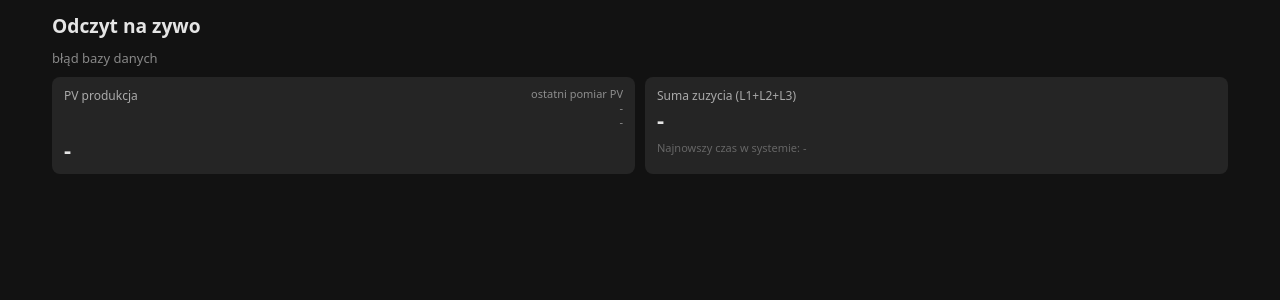
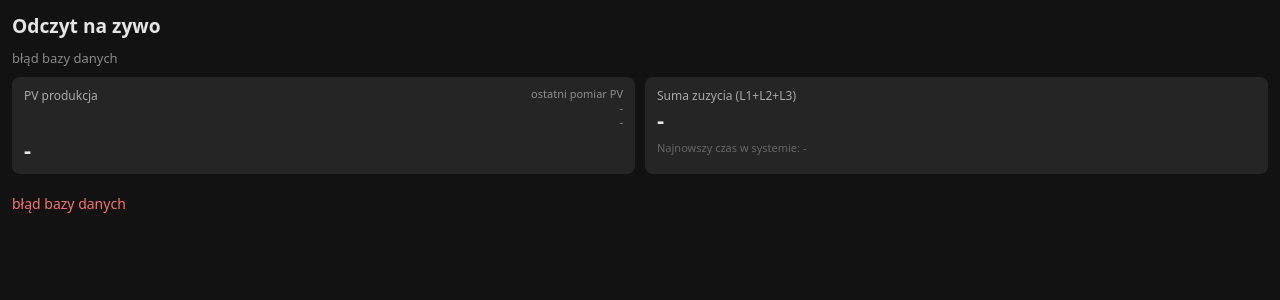
Before and after one commit to DybaMati/str_liczniki, a FastAPI app: page /live in a window 1280 px wide. Shown: the part 61-361 px from the top of the page. Run offline with FastAPI, Linux system fonts and the light colour scheme.

Commit message:
feat(live): pelna szerokosc karty, wykres 2x wyzszy, tooltip ciemny, szkielety Tomek/Lonia/Henia
Made-with: Cursor

```diff
--- a/templates/live.html
+++ b/templates/live.html
@@ -1,4 +1,10 @@
 {% extends "base.html" %}
+{% block head %}
+<style>
+/* Szerszy uklad na /live — wykresy na calej szerokosci karty */
+main { max-width: min(100%, 1600px); }
+</style>
+{% endblock %}
 {% block content %}
 <style>
 .pv-top{display:grid;grid-template-columns:repeat(auto-fit,minmax(200px,1fr));gap:10px;margin-bottom:12px}
@@ -12,8 +18,8 @@
 .pv-meta{color:#888;font-size:13px;margin:0 0 10px}
 .pv-loading{color:#93c5fd;font-size:13px;margin:0 0 8px}
 
-.meter-grid{display:grid;grid-template-columns:repeat(auto-fit,minmax(260px,1fr));gap:12px;margin-top:10px}
-.meter-card{background:rgba(255,255,255,0.06);border:1px solid #333;border-radius:10px;padding:12px}
+.meter-grid{display:grid;grid-template-columns:1fr;gap:16px;margin-top:10px;width:100%}
+.meter-card{background:rgba(255,255,255,0.06);border:1px solid #333;border-radius:10px;padding:12px;width:100%;max-width:100%}
 .meter-head{display:flex;justify-content:space-between;align-items:flex-start;gap:10px;margin-bottom:10px}
 .meter-title{font-size:16px;font-weight:600;margin:0}
 .meter-upd{font-size:11px;color:#8d8d8d;text-align:right;line-height:1.2}
@@ -25,7 +31,14 @@
 .meter-row span{font-size:15px;font-variant-numeric:tabular-nums}
 .spark-wrap{margin-top:8px}
 .spark-wrap b{display:block;font-size:12px;color:#a9a9a9;font-weight:500;margin-bottom:4px}
-.spark{width:100%;height:120px;min-height:120px;background:#161616;border:1px solid #2b2b2b;border-radius:6px;display:block}
+.spark{width:100%;height:240px;min-height:240px;background:#161616;border:1px solid #2b2b2b;border-radius:6px;display:block}
+.meter-skel .sk-line{height:14px;border-radius:4px;background:linear-gradient(90deg,#2a2a2a 0%,#3a3a3a 50%,#2a2a2a 100%);background-size:200% 100%;animation:sk-sh 1.2s ease-in-out infinite}
+.meter-skel .sk-line.w40{width:40%}
+.meter-skel .sk-line.w60{width:60%}
+.meter-skel .sk-line.w80{width:80%}
+.meter-skel .sk-chart{height:240px;border-radius:6px;background:linear-gradient(90deg,#1c1c1c 0%,#252525 50%,#1c1c1c 100%);background-size:200% 100%;animation:sk-sh 1.2s ease-in-out infinite}
+.meter-skel .sk-badge{font-size:11px;color:#6b7280;margin-top:8px}
+@keyframes sk-sh{0%{background-position:200% 0}100%{background-position:-200% 0}}
 </style>
 
 <h1 style="font-weight:600;font-size:1.2rem;margin:0 0 10px">Odczyt na zywo</h1>
@@ -47,7 +60,35 @@
   </div>
 </div>
 
-<div class="meter-grid" id="meter-grid"></div>
+<div class="meter-grid" id="meter-grid">
+  <article class="meter-card meter-skel" aria-busy="true">
+    <div class="meter-head"><h3 class="meter-title">Tomek</h3></div>
+    <div class="meter-rows">
+      <div class="sk-line w60"></div>
+      <div class="sk-line w80" style="margin-top:8px"></div>
+      <div class="sk-chart" style="margin-top:12px"></div>
+      <p class="sk-badge">Ladowanie danych licznika...</p>
+    </div>
+  </article>
+  <article class="meter-card meter-skel" aria-busy="true">
+    <div class="meter-head"><h3 class="meter-title">Lonia</h3></div>
+    <div class="meter-rows">
+      <div class="sk-line w60"></div>
+      <div class="sk-line w80" style="margin-top:8px"></div>
+      <div class="sk-chart" style="margin-top:12px"></div>
+      <p class="sk-badge">Ladowanie danych licznika...</p>
+    </div>
+  </article>
+  <article class="meter-card meter-skel" aria-busy="true">
+    <div class="meter-head"><h3 class="meter-title">Henia</h3></div>
+    <div class="meter-rows">
+      <div class="sk-line w60"></div>
+      <div class="sk-line w80" style="margin-top:8px"></div>
+      <div class="sk-chart" style="margin-top:12px"></div>
+      <p class="sk-badge">Ladowanie danych licznika...</p>
+    </div>
+  </article>
+</div>
 {% endblock %}
 {% block scripts %}
 <script>
@@ -91,16 +132,25 @@ function drawSparkline(container, series, yMax){
   var y = (series||[]).map(function(p){ return Math.round((p.w||0)*10)/10; });
   chart.setOption({
     animation: false,
-    grid: {left: 35, right: 8, top: 8, bottom: 22},
+    grid: {left: 44, right: 14, top: 10, bottom: 28},
     tooltip: {
       trigger: 'axis',
-      axisPointer: { type: 'line' },
+      confine: true,
+      backgroundColor: 'rgba(22,22,22,0.96)',
+      borderColor: '#404040',
+      borderWidth: 1,
+      padding: [6, 10],
+      textStyle: { color: '#e5e5e5', fontSize: 12 },
+      extraCssText: 'border-radius:6px;box-shadow:0 4px 12px rgba(0,0,0,.45)',
+      axisPointer: { type: 'line', lineStyle: { color: '#555', width: 1 } },
       formatter: function(params){
         if(!params || !params.length) return '';
         var p=params[0];
         var i=p.dataIndex;
-        var ts=(series[i] && series[i].ts) ? series[i].ts : p.axisValue;
-        return '<b>'+ts+'</b><br/>Wat: <b>'+p.value+' W</b>';
+        var raw=(series[i] && series[i].ts) ? series[i].ts : '';
+        var tline=fmtTsShort(raw || p.axisValue);
+        var v=p.value;
+        return '<div style="text-align:center;line-height:1.3">'+tline+'</div><div style="text-align:center;font-weight:600;margin-top:3px;font-variant-numeric:tabular-nums">'+v+' W</div>';
       }
     },
     xAxis: { type: 'category', data: x, axisLabel: {color:'#8f8f8f', fontSize: 10, interval: 'auto'}, boundaryGap: false },
@@ -146,6 +196,7 @@ async function tick(){
     if(!j.ok){
       if(loadingEl) loadingEl.style.display='none';
       st.textContent=j.error||'Brak danych w bazie';
+      document.getElementById('meter-grid').innerHTML='<p class="err">'+st.textContent+'</p>';
       return;
     }
     if(loadingEl) loadingEl.style.display='none';
@@ -162,6 +213,8 @@ async function tick(){
   }catch(e){
     if(loadingEl) loadingEl.style.display='none';
     st.textContent='Blad sieci: '+e;
+    var mg=document.getElementById('meter-grid');
+    if(mg) mg.innerHTML='<p class="err">Nie udalo sie pobrac danych licznikow. '+e+'</p>';
   }
 }
 
```
